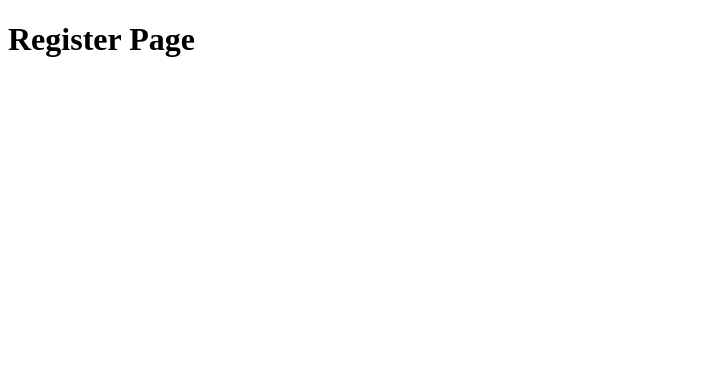
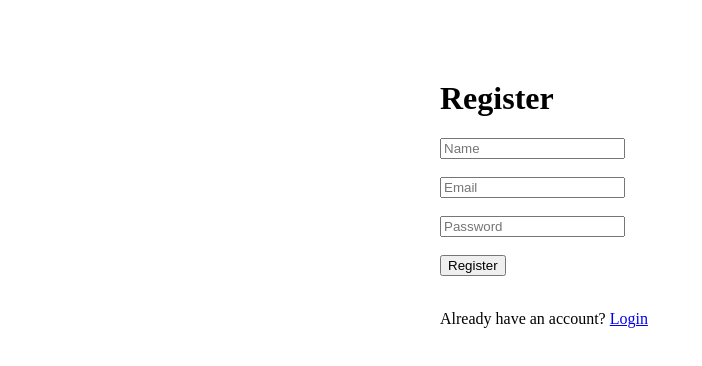
Before and after one commit to YashShah-2704/FinTrack-Pro, a React app in the folder frontend/: page /register in a window 1280 px wide. Shown: the top 366 px of the page, without its empty margins (0-702 px from the left). Built offline with nearby package versions, Linux system fonts and the light colour scheme; the HTML template or start-up script is replaced by a standard one.

Commit message:
Implement user registration page

```diff
--- a/frontend/src/pages/Register.jsx
+++ b/frontend/src/pages/Register.jsx
@@ -1,7 +1,141 @@
+import { useState } from "react";
+import { Link, useNavigate } from "react-router-dom";
+
+import { registerUser } from "../services/authService";
+
 function Register() {
+
+    const navigate = useNavigate();
+
+    const [formData, setFormData] = useState({
+        name: "",
+        email: "",
+        password: ""
+    });
+
+    const [error, setError] = useState("");
+
+    const [success, setSuccess] = useState("");
+
+    const handleChange = (e) => {
+
+        setFormData({
+            ...formData,
+            [e.target.name]: e.target.value
+        });
+
+    };
+
+    const handleSubmit = async (e) => {
+
+        e.preventDefault();
+
+        setError("");
+        setSuccess("");
+
+        try {
+
+            const data = await registerUser(formData);
+
+            setSuccess(data.message);
+
+            setTimeout(() => {
+                navigate("/login");
+            }, 1500);
+
+        }
+        catch (err) {
+
+            setError(
+                err.response?.data?.message ||
+                "Registration failed"
+            );
+
+        }
+
+    };
+
     return (
-        <h1>Register Page</h1>
+
+        <div
+            style={{
+                maxWidth: "400px",
+                margin: "80px auto"
+            }}
+        >
+
+            <h1>Register</h1>
+
+            <form onSubmit={handleSubmit}>
+
+                <input
+                    type="text"
+                    name="name"
+                    placeholder="Name"
+                    value={formData.name}
+                    onChange={handleChange}
+                />
+
+                <br /><br />
+
+                <input
+                    type="email"
+                    name="email"
+                    placeholder="Email"
+                    value={formData.email}
+                    onChange={handleChange}
+                />
+
+                <br /><br />
+
+                <input
+                    type="password"
+                    name="password"
+                    placeholder="Password"
+                    value={formData.password}
+                    onChange={handleChange}
+                />
+
+                <br /><br />
+
+                <button type="submit">
+                    Register
+                </button>
+
+            </form>
+
+            <br />
+
+            {error && (
+                <p style={{ color: "red" }}>
+                    {error}
+                </p>
+            )}
+
+            {success && (
+                <p style={{ color: "green" }}>
+                    {success}
+                </p>
+            )}
+
+            <p>
+
+                Already have an account?
+
+                {" "}
+
+                <Link to="/login">
+
+                    Login
+
+                </Link>
+
+            </p>
+
+        </div>
+
     );
+
 }
 
 export default Register;
```
